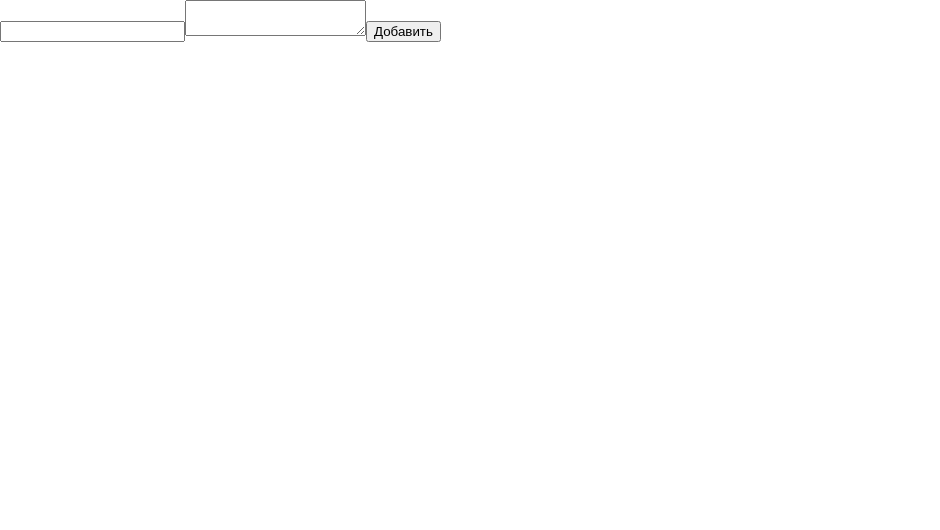
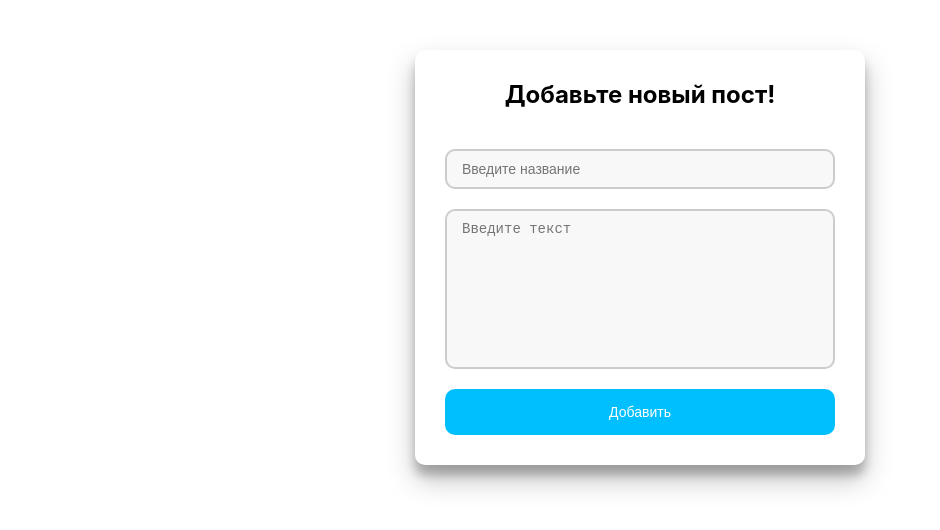
Before and after one commit to kuzmaMinin/ssr, a Next.js app: page /posts/new in a window 1280 px wide. Shown: the top 530 px of the page, without its empty margins (0-940 px from the left). Built offline with nearby package versions, Linux system fonts and the light colour scheme.

Commit message:
спать

```diff
--- a/pages/posts/new.tsx
+++ b/pages/posts/new.tsx
@@ -4,10 +4,65 @@ import {useDispatch} from "react-redux";
 import styled from "styled-components";
 
 const NewPost: FC = () => {
+    const Wrapper = styled.div`
+        width: 450px;
+        margin: 50px auto 0;
+        padding: 10px 30px 30px;
+        border-radius: 10px;
+        display: flex;
+        flex-direction: column;
+        justify-content: center;
+        align-items: center;
+        gap: 20px;
+        background: white;
+        box-shadow: 0 14px 28px rgba(0,0,0,0.25), 0 10px 10px rgba(0,0,0,0.22);
+    `;
+
     const Button = styled.button`
-        padding: '20px 30px',
-        background: 'blue',
-        color: 'white'
+        width: 100%;
+        padding: 15px 15px;
+        background: #00bfff;
+        color: white;
+        border: none;
+        border-radius: 10px;
+        outline: none;
+        font-size: 14px;
+
+        :hover {
+            cursor: pointer;
+        }
+
+        :active {
+            background: #00bfff80;
+        }
+    `;
+
+    const Input = styled.input`
+        width: 100%;
+        padding: 10px 15px;
+        border: 2px solid #ccc;
+        border-radius: 10px;
+        background-color: #f8f8f8;
+        font-size: 14px;
+
+        :focus {
+            outline: none;
+        }
+    `;
+
+    const Textarea = styled.textarea`
+        width: 100%;
+        height: 160px;
+        padding: 10px 15px;
+        border-radius: 10px;
+        border: 2px solid #ccc;
+        background-color: #f8f8f8;
+        resize: none;
+        font-size: 14px;
+
+        :focus {
+            outline: none;
+        }
     `;
 
     const [title, setTitle] = useState('');
@@ -32,15 +87,12 @@ const NewPost: FC = () => {
     }
 
     return (
-        <div>
-            <label htmlFor="title">
-            <input type="text" id='title' onChange={handleChange} value={title}/>
-            </label>
-            <label htmlFor="body">
-                <textarea id='body' onChange={handleChange} value={body}/>
-            </label>
+        <Wrapper>
+            <h2>Добавьте нoвый пост!</h2>
+            <Input type="text" id='title' onChange={handleChange} value={title} placeholder='Введите название'/>
+            <Textarea id='body' onChange={handleChange} value={body} placeholder='Введите текст'/>
             <Button onClick={handleAddPost}>Добавить</Button>
-        </div>
+        </Wrapper>
     );
 };
 
```
Also changed, not shown: pages/index.tsx (+17 -4 lines), pages/posts/[id].tsx (+18 -7 lines), pages/posts/post.tsx (+13 -3 lines), styles/Home.module.css (deleted, +0 -121 lines), styles/components.tsx (added, +37 -0 lines), .babelrc (added).
